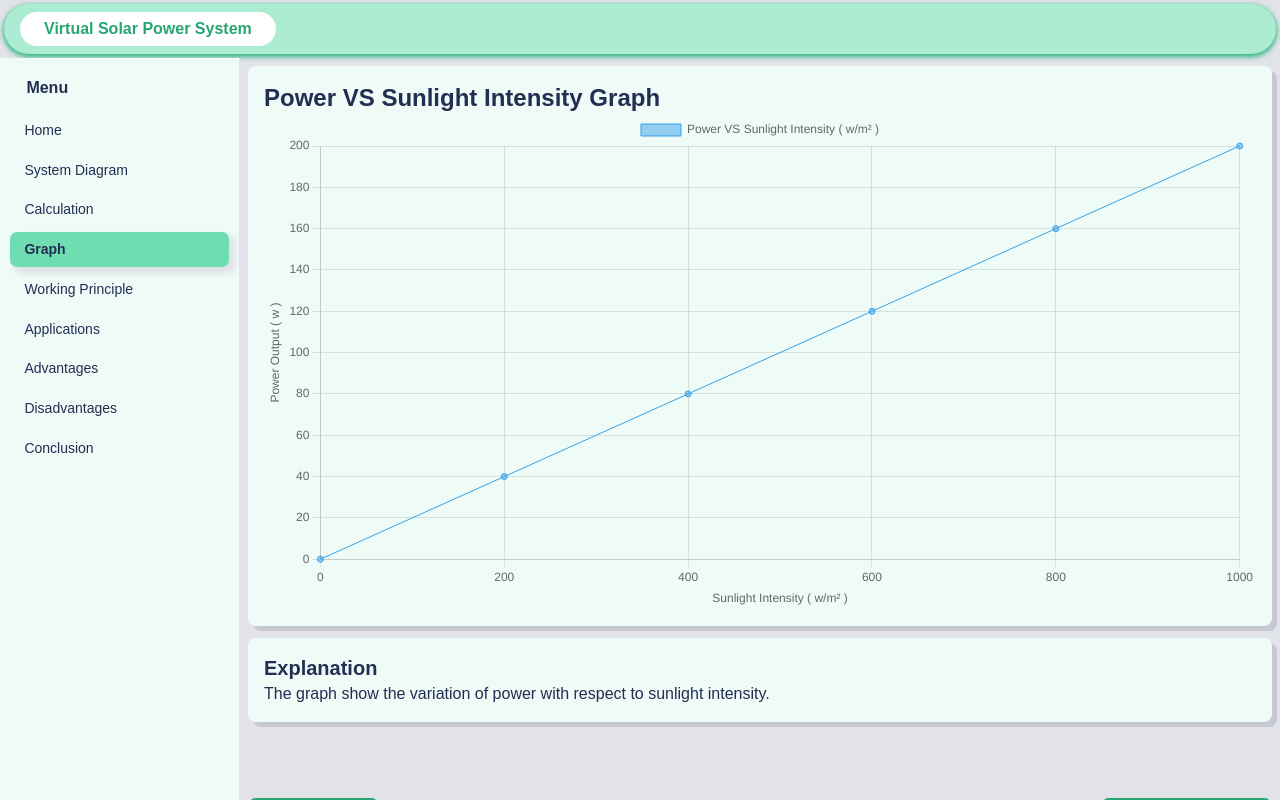
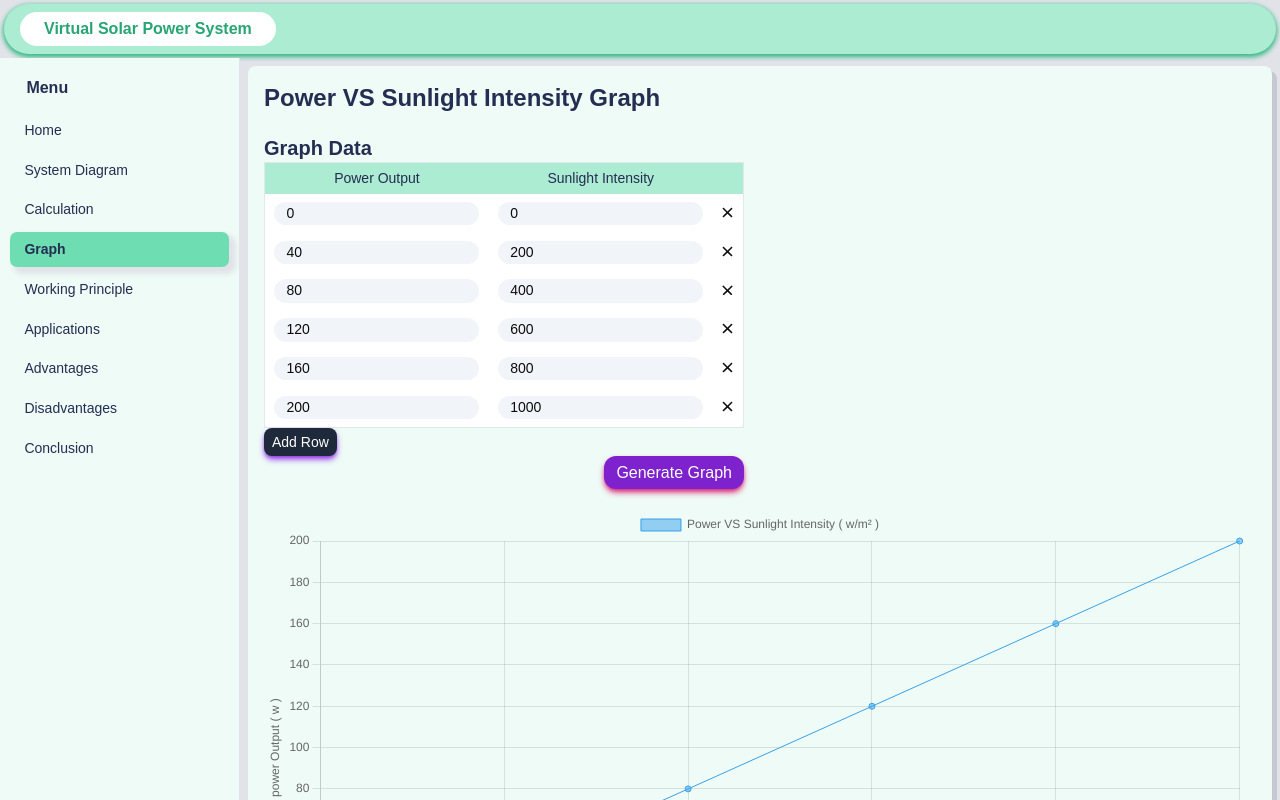
Before and after one commit to anshuGupta-cell/ST-Solar-Collge-Project, a Next.js app in the folder App/: page /graph in a window 1280 px wide. Shown: the top 800 px of the page. Built offline with nearby package versions, Linux system fonts and the light colour scheme.

Commit message:
graph input form using table

```diff
--- a/App/app/calculation/page.js
+++ b/App/app/calculation/page.js
@@ -57,8 +57,8 @@ const Calculation = () => {
         <div className=''>
           <h2 className='text-xl font-semibold'>Calculation</h2>
           <ul className='pl-4'>
-            <li>Power (w) = {sunlightIntensity == 0 ? "Sunlight Intensity" : sunlightIntensity} x {panelArea == 0 ? "Panel Area" : panelArea} x {panelEfficiency == 0 ? "Efficiency" : panelEfficiency} w</li>
-            <li>Energy (wh) = {power == 0 ? "Power" : power} x {time == 0 ? "Time" : time} wh</li>
+            <li>Power (w) = {sunlightIntensity == 0 ? "Sunlight Intensity" : sunlightIntensity} x {panelArea == 0 ? "Panel Area" : panelArea} x {panelEfficiency == 0 ? "Efficiency" : panelEfficiency}</li>
+            <li>Energy (wh) = {power == 0 ? "Power" : power} x {time == 0 ? "Time" : time}</li>
           </ul>
         </div>
         <div className=''>
--- a/App/app/globals.css
+++ b/App/app/globals.css
@@ -452,3 +452,23 @@ body {
 .card:hover {
   transform: scale(1.01);
 }
+
+
+
+/* graph table  */
+.graph-table {
+  width: 100%;
+  /* max-width: 10rem; */
+  font-size: var(--fs-400);
+  background: var(--clr-neutral-100);
+  tr{
+    height: 2rem;
+    text-align: center;
+  }
+}
+
+.table-header {
+  background: var(--clr-accent-200);
+  position: sticky;
+  top: 0;
+}
--- a/App/app/graph/page.js
+++ b/App/app/graph/page.js
@@ -1,27 +1,37 @@
 'use client'
 import Link from 'next/link'
-import React, { useRef } from 'react'
+import React, { useRef, useState } from 'react'
 import Chart, { Legend, plugins, scales } from 'chart.js/auto';
 import { getRelativePosition } from 'chart.js/helpers';
 import { Line } from 'react-chartjs-2';
+import TableInput from '@/components/tableInput/tableInput';
 
 const Graph = () => {
 
   const ctx = useRef(null)
-
-  const data = {
-    labels: [0, 200, 400, 600, 800, 1000],
+  const [links, setLinks] = useState([
+    { power: "0", sunlightIntensity: "0" },
+    { power: "40", sunlightIntensity: "200" },
+    { power: "80", sunlightIntensity: "400" },
+    { power: "120", sunlightIntensity: "600" },
+    { power: "160", sunlightIntensity: "800" },
+    { power: "200", sunlightIntensity: "1000" },
+  ])
+  const [chartData, setChartData] = useState({
+    labels: [0, 200, 400, 600, 800, 1000], // sunlight intensity
     datasets: [{
       label: 'Power VS Sunlight Intensity ( w/m² )',//Alt + 0178 for "²"
-      data: [0, 40, 80, 120, 160, 200],
+      data: [0, 40, 80, 120, 160, 200], // power
       borderWidth: 1
     }]
-  }
+  })
+
+
 
   const options = {
     responsive: true,
     plugins: {
-    legend:{
+      legend: {
         display: true
       }
     },
@@ -35,18 +45,64 @@ const options = {
       y: {
         title: {
           display: true,
-        text: "Power Output ( w )"
+          text: "power Output ( w )"
         }
       }
     }
   }
 
+  const generateGraph = (e) => {
+    e.preventDefault()
+
+    setChartData({
+      labels: links.map((item, i) => (item.sunlightIntensity)),
+      datasets: [{
+        label: 'power VS Sunlight Intensity ( w/m² )',//Alt + 0178 for "²"
+        data: links.map((item, i) => (item.power)),
+        borderWidth: 1
+      }]
+    })
+
+  }
+
   return (
     <div className='flex flex-col gap-3 '>
-      <section className='card '>
+      <section className='card'>
         <h2 className='text-2xl font-semibold'>Power VS Sunlight Intensity Graph</h2>
+
+        <div className='my-5 '>
+          <TableInput
+            links={links}
+            setLinks={setLinks}
+            generateGraph={generateGraph}
+          />
+        </div>
+
+        {/* <div>
+          <h3 className='text-xl font-semibold'>Graph data</h3>
+          <table className='graph-table'>
+            <thead className="table-header">
+              <tr >
+                <th>Sr. No.</th>
+                <th>Power Output</th>
+                <th>Sunlight Intensity</th>
+              </tr>
+            </thead>
+            <tbody>
+              {links.map((item, i) => (
+                <tr className="table-row">
+                  <td data-cell="Sr. No.">{i + 1}</td>
+                  <td data-cell="Power Output">{item.power}</td>
+                  <td data-cell="Sunlight Intensity">{item.sunlightIntensity}</td>
+                </tr>
+              ))}
+
+            </tbody>
+          </table>
+        </div> */}
+
         <div className=''>
-          <Line className='' data={data} options={options}/>
+          <Line className='' data={chartData} options={options} />
         </div>
       </section>
       <section className='card'>
--- /dev/null
+++ b/App/components/tableInput/tableInput.js
@@ -0,0 +1,83 @@
+'use client'
+import { number } from 'motion'
+import React, { useState } from 'react'
+
+const TableInput = (props) => {
+
+    const {
+        generateGraph,
+        links,
+        setLinks
+    } = props
+
+
+    const handleChange = (i, power, sunlightIntensity) => {
+        setLinks((initialLinks) => {
+            return initialLinks.map((item, j) => {
+                if (j == i) {
+                    return { power, sunlightIntensity }
+                } else {
+                    return item
+                }
+            })
+        })
+
+    }
+    const addLink = () => {
+        setLinks(links.concat({ power: "", sunlightIntensity: "" }))
+    }
+    const removeLink = (i) => {
+        if (links.length === 1) {
+            toast("Atleat 1 row of data is required")
+
+        }
+        console.log(links.length);
+        setLinks(links.filter((_, j) => j !== i))
+    }
+
+
+    return (
+        <div className='max-w-[30rem]' onSubmit={(e) => generateGraph(e)}>
+            <div className="ml-0   gap-2">
+                <h2 className="text-wrap text-xl font-semibold">Graph Data</h2>
+                <table className="border rounded-lg py-1 graph-table">
+                    <thead className="table-header">
+                        <tr >
+                            <th>Power Output</th>
+                            <th>Sunlight Intensity</th>
+                            <th> </th>
+                        </tr>
+                    </thead>
+                    <tbody>
+                        {links && links.map((item, i) => (
+                            <tr className="opacity-95 relative" key={i} >
+                                <td className='p-1 ' data-cell="Power Output">
+                                    <input name="power" className="w- text-black rounded-full focus:outline-green-500 py-1 px-3 bg-slate-100 dark:bg-slate-600 dark:text-white/80" type="number" value={item.power || ""} onChange={(e) => handleChange(i, e.target.value, item.sunlightIntensity)} placeholder="Enter power" required />
+                                </td>
+
+                                <td className='p-1 ' data-cell="Sunlight Intensity">
+                                    <input name="sunlightIntensity" className="w text-black rounded-full focus:outline-green-500 py-1 px-3 bg-slate-100 dark:bg-slate-600 dark:text-white/80" type="number" value={item.sunlightIntensity || ""} onChange={(e) => handleChange(i, item.power, e.target.value)} placeholder="Enter sunlight intensity" required />
+                                </td>
+
+                                <td className='p-1 ' data-cell=" ">
+                                    <button type="button" disabled={links.length == 1} className="py-1" onClick={() => removeLink(i)}>
+                                        <div className="btn transform-bg hover:bg-slate-200 p-1 rounded-full">
+                                            <img className="dark:invert object-cover rounded-full w-[0.8rem] h-[0.8rem]" src="/svg/xmark-regular.svg" alt="remove" />
+                                        </div>
+                                    </button>
+                                </td>
+                            </tr>
+                        ))}
+                    </tbody>
+                </table>
+                <button type="button" className="rounded-lg active:scale-95 py-1 px-2 bg-slate-800 dark:bg-pink-700 shadow-purple-600 shadow-md text-sm text-white w-fit" onClick={addLink} >Add Row</button>
+
+            </div>
+            <div className="flex justify-end ">
+                <button type="submit" className="text-white bg-purple-700 px-3 active:scale-95 py-2 rounded-xl shadow-pink-600 shadow-md">Generate Graph</button>
+            </div>
+        </div>
+    )
+}
+
+export default TableInput;
```
Lines whose indentation alone changed are shown as unchanged.
